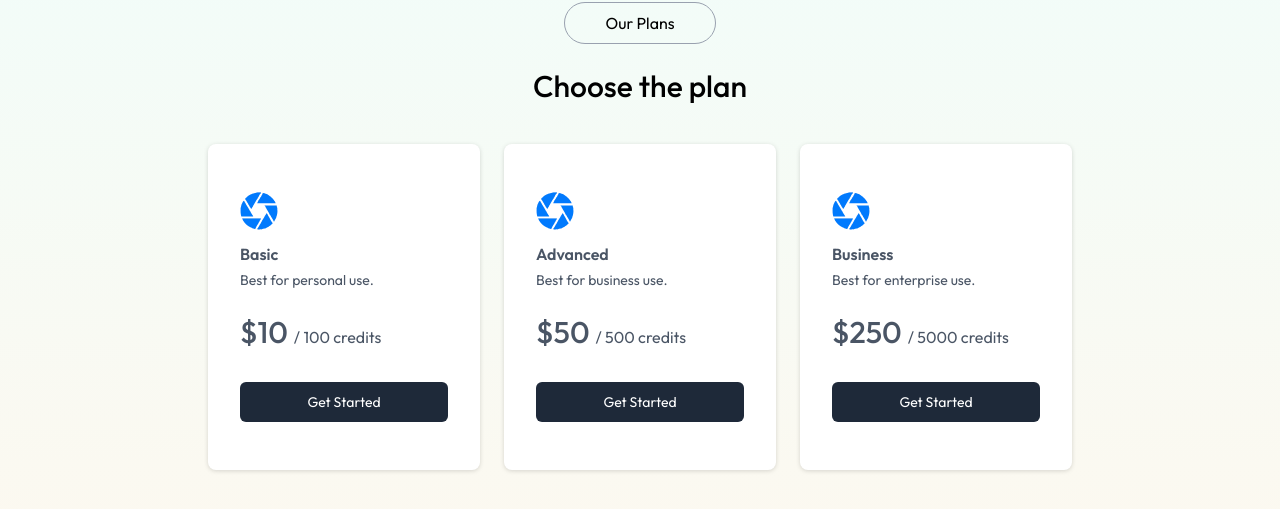
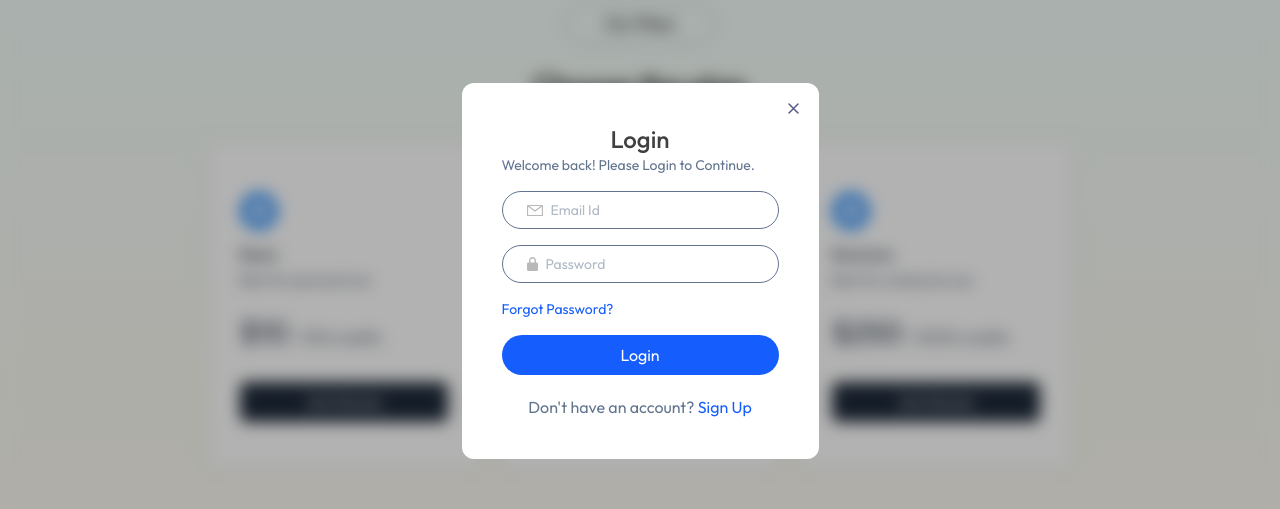
Before and after one commit to gokul-aj/PicTora, a React (Vite) app in the folder client/: page /buy in a window 1280 px wide. Both pictures are taken after a click on the button "Login". Shown: the part 129-638 px from the top of the page. Built offline with nearby package versions, Linux system fonts and the light colour scheme.

Commit message:
Completed login component

```diff
--- a/client/package.json
+++ b/client/package.json
@@ -11,6 +11,7 @@
   },
   "dependencies": {
     "@tailwindcss/vite": "^4.1.12",
+    "motion": "^12.23.24",
     "react": "^19.1.1",
     "react-dom": "^19.1.1",
     "react-router-dom": "^7.8.2",
--- a/client/src/App.jsx
+++ b/client/src/App.jsx
@@ -1,4 +1,4 @@
-import React from 'react'
+import React, { useContext } from 'react'
 import Home from './Pages/Home'
 import Result from './Pages/Result'
 import BuyCredit from './Pages/BuyCredit'
@@ -6,18 +6,20 @@ import { Route, Routes } from 'react-router-dom'
 import Navbar from './Components/Navbar'
 import Footer from './Components/Footer'
 import Login from './Components/Login'
+import { AppContext } from './Context/AppContext'
 
 const App = () => {
+  const {showLogin} = useContext(AppContext)
   return (
     <div className='px-4 sm:px-10 md:px-14 lg:px-28 min-h-screen bg-gradient-to-b from-teal-50 to-orange-50 '>
-<Navbar/>
-<Login/>
+      <Navbar />
+      { showLogin && <Login />}
       <Routes>
         <Route path='/' element={<Home />} />
         <Route path='/result' element={<Result />} />
         <Route path='/buy' element={<BuyCredit />} />
       </Routes>
-<Footer/>
+      <Footer />
 
     </div>
   )
--- /dev/null
+++ b/client/src/Components/Login.jsx
@@ -0,0 +1,49 @@
+import React, { useContext, useEffect, useState } from 'react'
+import {assets} from '../assets/assets'
+import { AppContext } from '../Context/AppContext'
+const Login = () => {
+
+const [state, setState] = useState('Login')
+const {setShowLogin} = useContext(AppContext)
+useEffect(()=>{
+document.body.style.overflow='hidden';
+return ()=>{
+  document.body.style.overflow='unset';
+}
+},[])
+  return (
+    <div className='absolute top-0 left-0 right-0 bottom-0 z-10 backdrop-blur-sm bg-black/30 flex justify-center items-center'>
+
+        <form className='relative bg-white p-10 rounded-xl text-slate-500'>
+        <h1 className='text-center text-2xl text-neutral-700 font-medium'>{state}</h1>
+        <p className='text-sm'>Welcome back! Please {state} to Continue.</p>
+        {state !== 'Login' &&  <div className='border px-6 py-2 flex items-center gap-2 rounded-full mt-5'>
+          <img width={19} src={assets.profile_icon}></img>
+          <input className='outline-none text-sm' type='text' placeholder='Full Name' required></input>
+        </div>}
+
+         <div className='border px-6 py-2 flex items-center gap-2 rounded-full mt-4'>
+          <img src={assets.email_icon}></img>
+          <input className='outline-none text-sm' type='email' placeholder='Email Id' required></input>
+        </div>
+
+         <div className='border px-6 py-2 flex items-center gap-2 rounded-full mt-4'>
+          <img src={assets.lock_icon}></img>
+          <input className='outline-none text-sm' type='password' placeholder='Password' required></input>
+        </div>
+
+        <p className='text-sm text-blue-600 my-4 cursor-pointer'>Forgot Password?</p>
+
+        <button className='bg-blue-600 w-full text-white py-2 rounded-full'>{state === 'Login' ? 'Login' : 'Create account'}</button>
+
+        { state=== 'Login' ? <p className='mt-5 text-center '>Don't have an account? <span className='text-blue-600 cursor-pointer' onClick={()=>setState('Sign Up')}>Sign Up</span></p>
+            :
+         <p className='mt-5 text-center '>Have an account? <span className='text-blue-600 cursor-pointer' onClick={()=>setState('Login')}>Login</span></p>}
+
+         <img onClick={()=> setShowLogin(false)} src={assets.cross_icon} alt='' className='absolute top-5 right-5 cursor-pointer'/>
+        </form>
+    </div>
+  )
+}
+
+export default Login
--- a/client/src/Components/Navbar.jsx
+++ b/client/src/Components/Navbar.jsx
@@ -3,7 +3,7 @@ import { assets } from '../assets/assets'
 import { Link, useNavigate } from 'react-router-dom'
 import { AppContext } from '../Context/AppContext'
 const Navbar = () => {
-  const {user}=useContext(AppContext)
+  const {user, setShowLogin}=useContext(AppContext)
 
   const navigate = useNavigate()
   return (
@@ -33,7 +33,7 @@ const Navbar = () => {
           <div className='flex items-center gap-2 sm:gap-5'>
 
             <p onClick={() => navigate('/buy')} className='cursor-pointer'>pricing</p>
-            <button className='bg-zinc-800 cursor-pointer text-white px-7 py-2 sm:px-10 text-sm rounded-full'>Login</button>
+            <button onClick={()=>setShowLogin(true)} className='bg-zinc-800 cursor-pointer text-white px-7 py-2 sm:px-10 text-sm rounded-full' >Login</button>
           </div>
 
         }
--- a/client/src/Context/AppContext.jsx
+++ b/client/src/Context/AppContext.jsx
@@ -4,8 +4,9 @@ export const AppContext = createContext()
 
 const AppContextProvider = (props)=> {
     const [user, setUser ] = useState(null);
+    const [showLogin, setShowLogin ] = useState(false);
     const value={
-        user,setUser
+        user,setUser, showLogin, setShowLogin
     }
     return (
         <AppContext.Provider value={value} >
```
Also changed, not shown: client/src/Components/Header.jsx (+6 -1 lines), package.json (added, +7 -0 lines), 2 other files (tests, documents, lock files or other folders).
